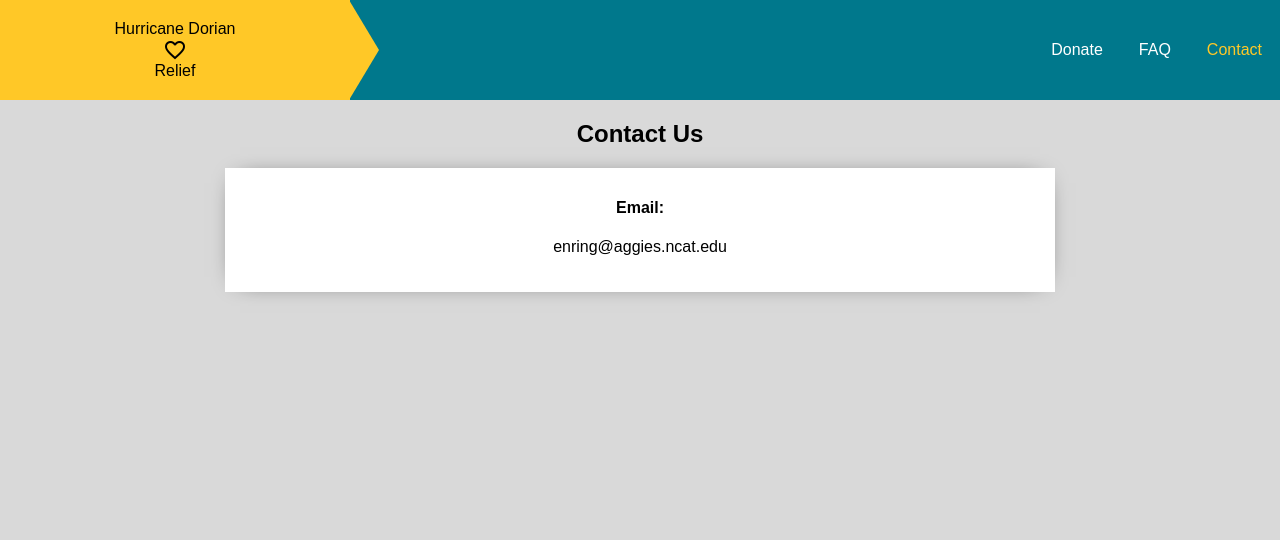
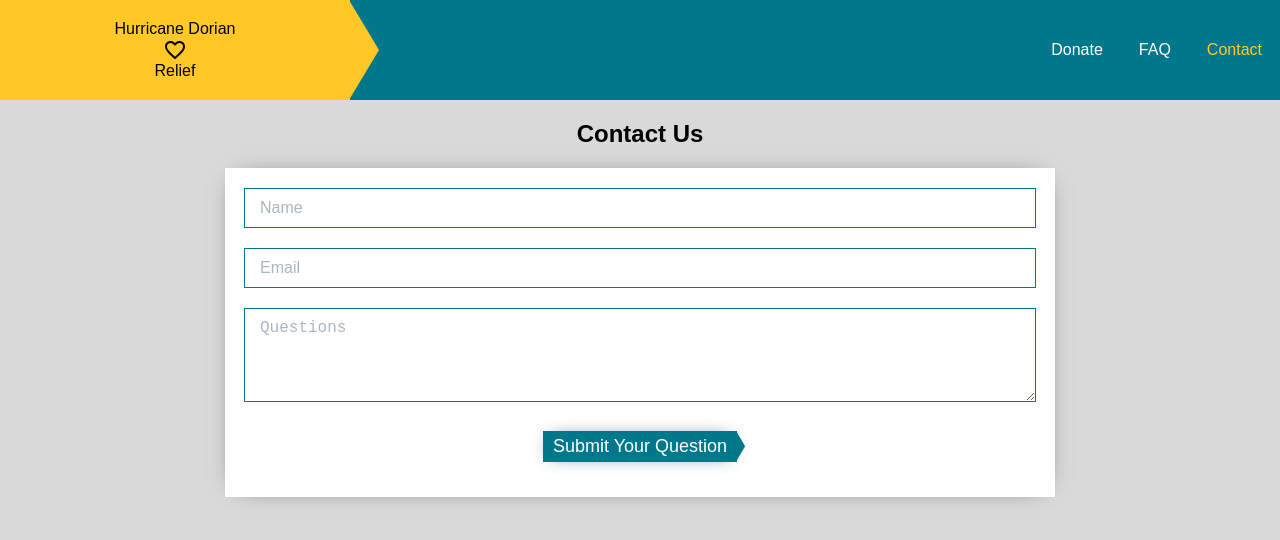
Before and after one commit to btyy77c/basic_vue_js_app, a Vue app: page /contact in a window 1280 px wide. Shown: the top 540 px of the page. Built offline with nearby package versions, Linux system fonts and the light colour scheme.

Commit message:
Started contact us form

```diff
--- a/src/assets/_payment_form.scss
+++ b/src/assets/_form_fields.scss
@@ -1,6 +1,7 @@
 @import "./payment";
 
-input {
+input,
+textarea {
   border: 1px solid $blue;
   color: #32325d;
   font-size: 16px;
--- a/src/components/PaymentForm.vue
+++ b/src/components/PaymentForm.vue
@@ -20,7 +20,7 @@
 </template>
 
 <style scoped lang="scss">
-@import "../assets/payment_form";
+@import "../assets/form_fields";
 </style>
 
 <script>
--- a/src/views/Contact.vue
+++ b/src/views/Contact.vue
@@ -3,14 +3,27 @@
     <h1>Contact Us</h1>
 
     <div class="box">
-      <h4>Email:</h4>
-      <p>enring@aggies.ncat.edu</p>
+      <input
+        v-model="name"
+        aria-label="Name"
+        placeholder="Name"
+        inputmode="text"
+      />
+
+      <input aria-label="Email" placeholder="Email" inputmode="text" />
+
+      <textarea rows="4" cols="50" placeholder="Questions"></textarea>
+
+      <button @keyup.enter="fakeSubmission" @click="fakeSubmission">
+        Submit Your Question
+      </button>
     </div>
   </section>
 </template>
 
 <style scoped lang="scss">
 @import "../assets/colors";
+@import "../assets/form_fields";
 
 section {
   text-align: center;
@@ -25,3 +38,19 @@ section {
   width: 80vw;
 }
 </style>
+
+<script>
+export default {
+  name: "contact",
+
+  data() {
+    return {
+      name: null
+    };
+  },
+
+  methods: {
+    fakeSubmission() {}
+  }
+};
+</script>
```
